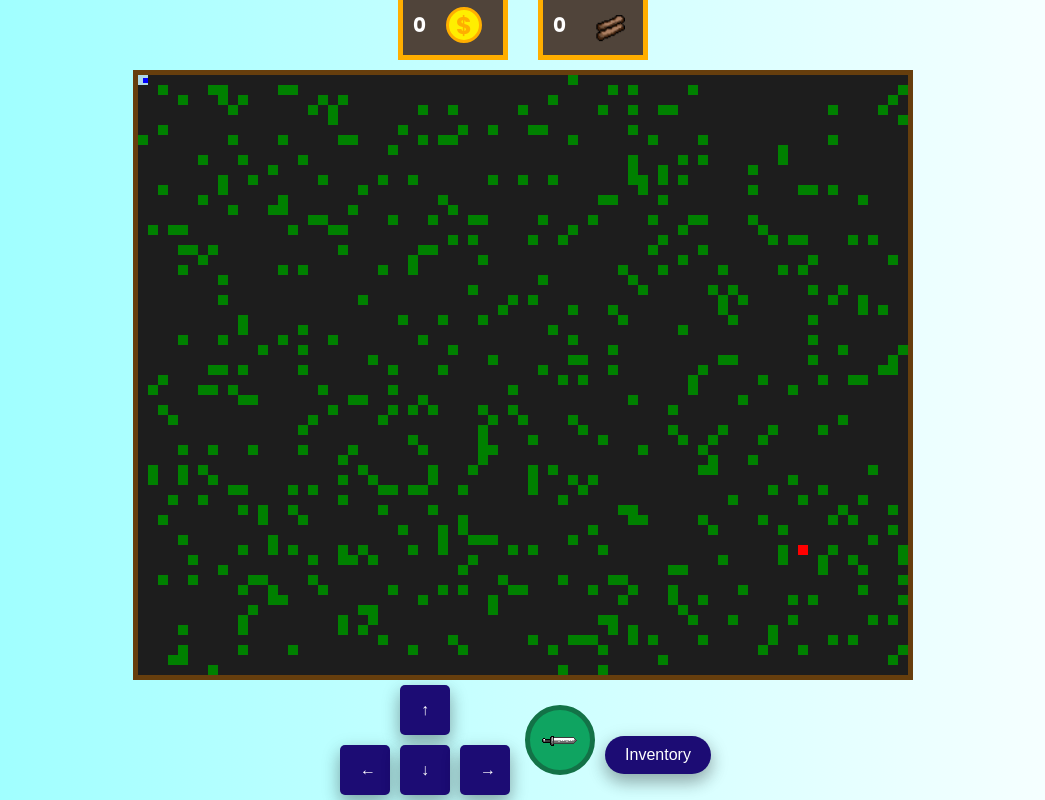
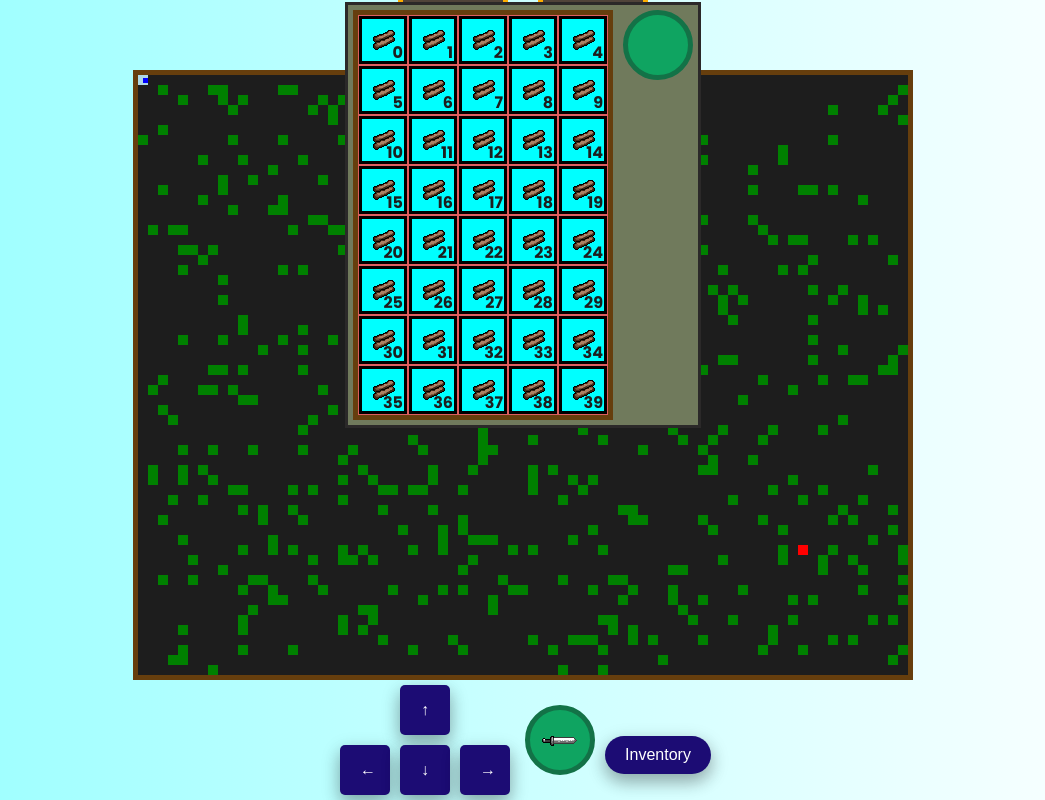
Before and after one commit to MarcoGomezGutierrez/Gatsby-Plantilla, a Gatsby site: page /game in a window 1280 px wide. Both pictures are taken after a click on the button "Inventory". Shown: the part 198-998 px from the top of the page, without its empty margins (117-1162 px from the left). Built offline with nearby package versions, Linux system fonts and the light colour scheme; Gatsby itself is replaced by a stand-in of ours.

Commit message:
El inventario se puede abrir o cerrar

```diff
--- a/src/components/inventory.js
+++ b/src/components/inventory.js
@@ -10,7 +10,7 @@ const Inventory = () => {
         this.numItems = numItems;
       }
     }
-    const numItems = 60;
+    const numItems = 40;
 
     const imageItem = {
       empty: '',
--- a/src/pages/game.js
+++ b/src/pages/game.js
@@ -70,6 +70,7 @@ const GamePage = () => {
   const upRef = useRef(null);
   const downRef = useRef(null);
   const chopRef = useRef(null);
+  const inventoryRef = useRef(null);
 
   function getTreesFromChild(valor) { /*Call Back Child from Parent */
     setTrees(valor)
@@ -285,6 +286,23 @@ const GamePage = () => {
     backgroundPosition: 'center',
   }
 
+  const buttonRadius = {
+    width: 70,
+    height: 70,
+    borderRadius: 100,
+    border: '5px solid #137247',
+    backgroundColor: '#0FA461',
+    cursor: 'pointer',
+  }
+
+  function hidden() {
+    inventoryRef.current.style.visibility = 'hidden';
+  }
+
+  function visible() {
+    inventoryRef.current.style.visibility = 'visible';
+  }
+
   return (
     <main >
       <Header headerText="GAME"/>
@@ -309,8 +327,6 @@ const GamePage = () => {
           <div className={Game.cursor} style={positionApple}/>
           <Trees getTreesFromChild={getTreesFromChild} multiple={multiple} RandomMinToMax={RandomMinToMax} numTrees={getGameNumTrees()} width={gameWidth} height={gameHeight} steps={steps}/>
         </div>
-
-
       </div>
 
 
@@ -334,8 +350,13 @@ const GamePage = () => {
 
         </div>
         <div className={style.navbarItems}>
-          <button className={ButtonStyle.button} style={{marginTop: 30}}>Inventory</button>
+          <button className={ButtonStyle.button} style={{marginTop: 30}} onClick={visible}>Inventory</button>
         </div>
+
+      </div>
+      <div  ref={inventoryRef} className={Game.containerInventory}>
+        <Inventory/>
+        <button style={buttonRadius} onClick={hidden}></button>
       </div>
 
     </main>
--- a/src/styles/game.module.css
+++ b/src/styles/game.module.css
@@ -98,17 +98,33 @@
     flex: 3;
 }
 
+.containerInventory {
+    border: 3px solid rgb(43, 41, 41);
+    background-color: rgb(112, 122, 92);
+    padding: 5px;
+    visibility: hidden;
+    position: absolute;
+    width: auto;
+    height: auto;
+    display: flex;
+    justify-content: center;
+    top: 25%;
+}
+
 .inventory {
     display: grid;
     grid-template-columns: 50px 50px 50px 50px 50px;
-    grid-template-rows: 50px 50px 50px 50px 50px 50px 50px 50px 50px 50px 50px 50px;
-    flex: 1;
-    margin-left: 50px;
-    margin-right: 50px;
+    grid-template-rows: 50px 50px 50px 50px 50px 50px 50px 50px;
+    margin-right: 10px;
     border: 5px solid rgb(102, 62, 13);
     width: 250px;
-    height: 600px;
+    height: 400px;
     background-color: rgb(221, 94, 94);
+
+    /*position: absolute;
+    top: 50%;
+    margin: 0 auto;*/
+    /*margin-top: 400px;*/
 }
 
 .gapInventory {
```
